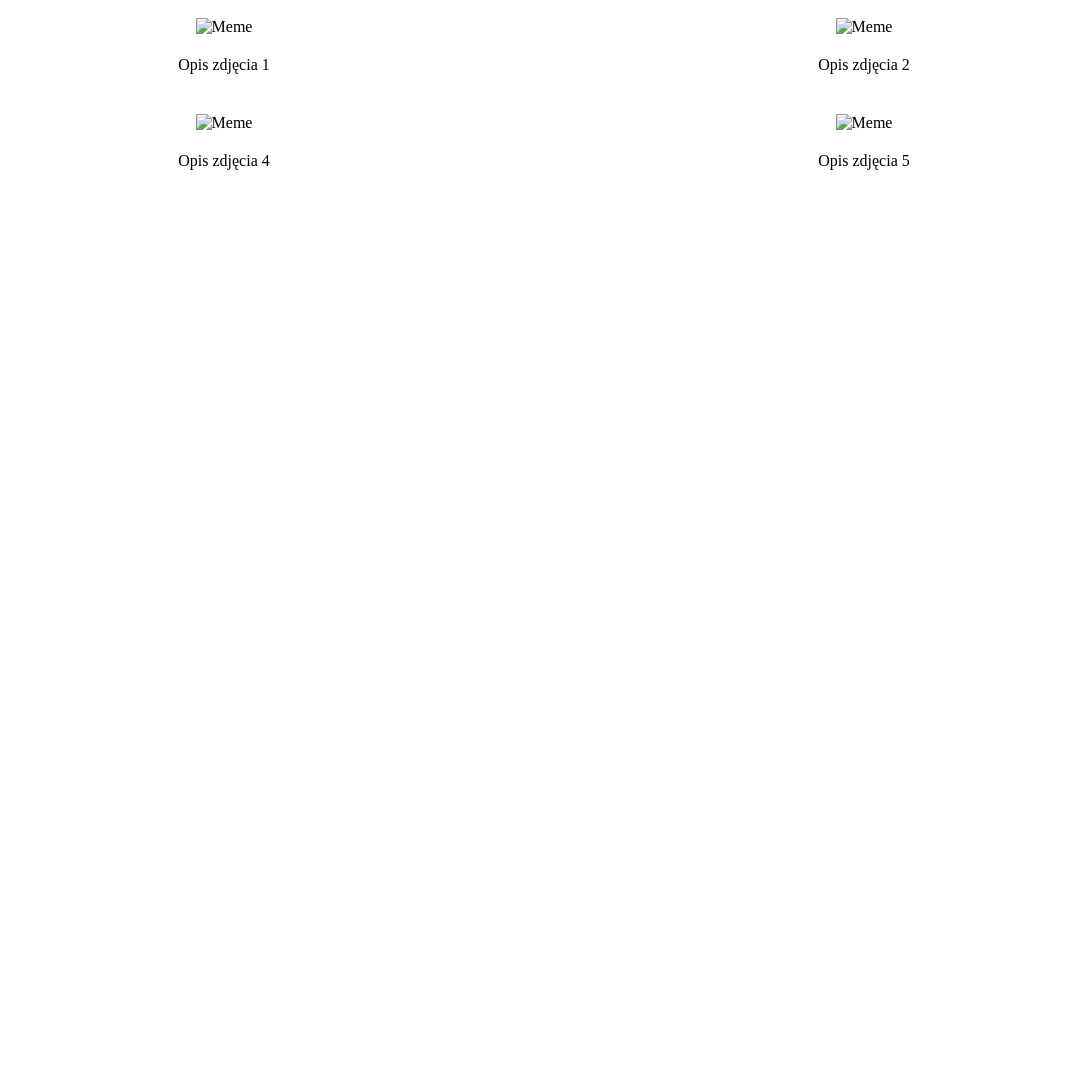
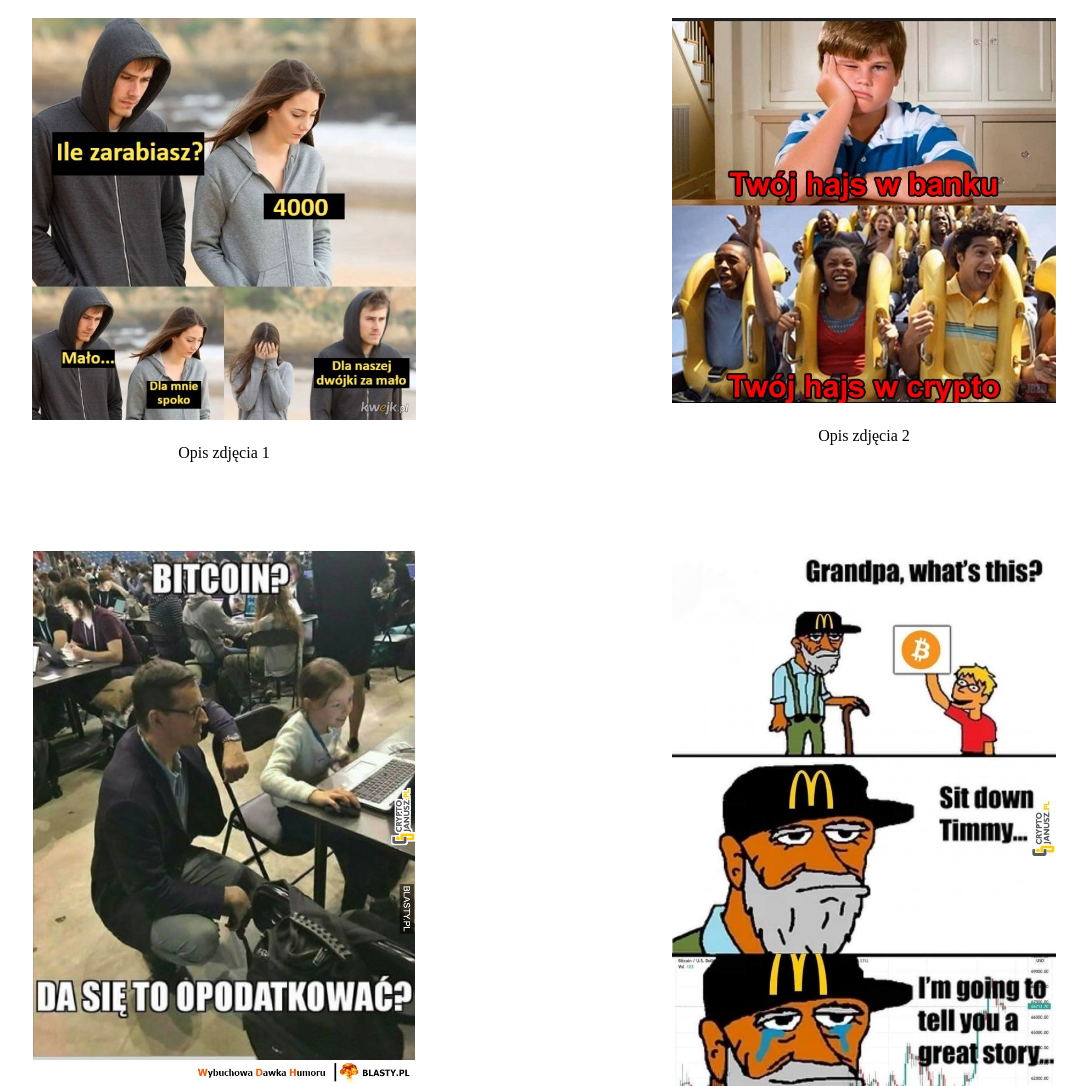
Before and after one commit to JakubWlodarczyk1/s2, a plain HTML site: page index.html in a window 1280 px wide. Shown: the top 1086 px of the page, without its empty margins (104-1191 px from the left). Before the commit the page ends 800 px from the top, so only its background shows below. Drawn offline with Linux system fonts and the light colour scheme.

Commit message:
Update index.html

```diff
--- a/index.html
+++ b/index.html
@@ -8,29 +8,29 @@
 <body>
     <div class="row">
 		<div class="mem-container">
-		  <img src="Images/mem.jpg" alt="Meme">
+		  <img src="mem.jpg" alt="Meme">
 		  <div>Opis zdjęcia 1</div>
 		</div>
 		<div class="mem-container">
-		  <img src="Images/mem1.jpg" alt="Meme">
+		  <img src="mem1.jpg" alt="Meme">
 		  <div>Opis zdjęcia 2</div>
 		</div>
 		<div class="mem-container">
-		  <img src="Images/mem2.jpg" alt="Meme">
+		  <img src="mem2.jpg" alt="Meme">
 		  <div>Opis zdjęcia 3</div>
 		</div>
 	  </div>
 	  <div class="row">
 		<div class="mem-container">
-		  <img src="Images/mem3.jpg" alt="Meme">
+		  <img src="mem3.jpg" alt="Meme">
 		  <div>Opis zdjęcia 4</div>
 		</div>
 		<div class="mem-container">
-		  <img src="Images/mem4.jpg" alt="Meme">
+		  <img src="mem4.jpg" alt="Meme">
 		  <div>Opis zdjęcia 5</div>
 		</div>
 		<div class="mem-container">
-		  <img src="Images/mem5.jpg" alt="Meme">
+		  <img src="mem5.jpg" alt="Meme">
 		  <div>Opis zdjęcia 6</div>
 		</div>
 	  </div>
```
